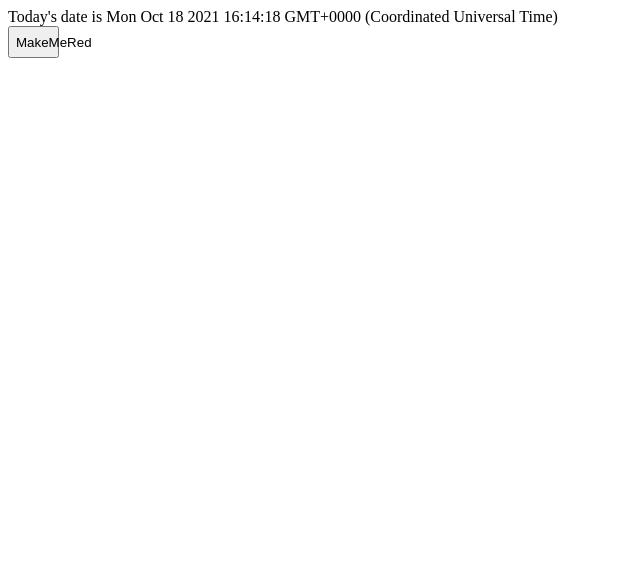
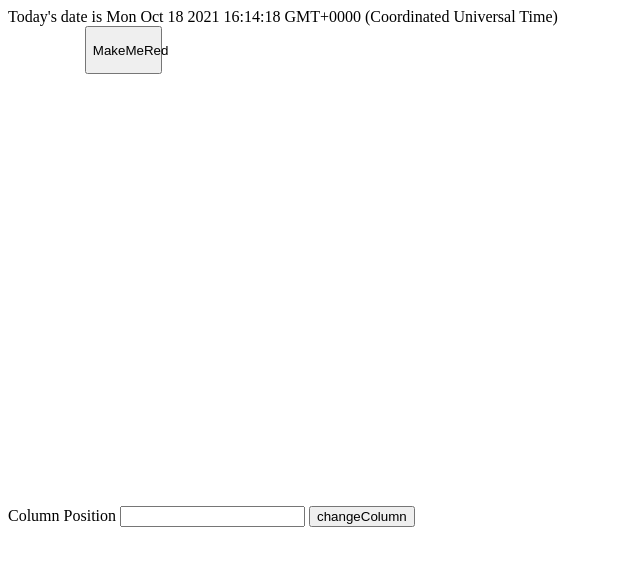
Before and after one commit to q4Zar/base_javascript, a plain HTML site: page index.html in a window 1280 px wide. Shown: the whole page, without its empty margins (0-640 px from the left). Drawn offline with Linux system fonts and the light colour scheme.

Commit message:
making it generic

```diff
--- a/index.html
+++ b/index.html
@@ -51,6 +51,18 @@
             }
         }
 
+        function changeColumn(id_bt, id_input_column) {
+            console.log(`${id_bt} ${id_input_column}`)
+            var bt = document.getElementById(id_bt)
+            var col = document.getElementById(id_input_column).value
+            console.log(col)
+            bt.setAttribute("style", `grid-column: ${col};`)
+        }
+
+        function changeRow(id) {
+            // change ROW ...
+        }
+
     </script>
     <!-- Ajout de contenu directement dans le html -->
     <!-- <h1>My Name is Bla_2</h1> -->
@@ -58,11 +70,14 @@
         <!-- <h6> Click on Button to transform date in red</h1> -->
         <button id="switchColorButton" onClick="switchColor()"> MakeMeRed </button>
     </div>
-    <!-- <br>
-    <div>
-        <label> Prenom </label>
-        <input type="text" id="prenom">
-    </div> -->
+
+    <div class="step2">
+        <label> Column Position </label>
+        <input id="columnGrid" type="number">
+        <button id="changeColumn" onClick="changeColumn(switchColorButton, columnGrid)"> changeColumn </button>
+        <!-- RAJOUTER MODIFICATION ROWS -->
+    </div>
+
 
 </body>
 </html>
--- a/style.css
+++ b/style.css
@@ -1,11 +1,15 @@
 
 div.step1 {
     display: grid;
-    grid-template-columns: repeat(10,4vw);
-    grid-template-rows: repeat(10,4vh);
+    grid-template-columns: repeat(10,6vw);
+    grid-template-rows: repeat(10,6vh);
 }
 
 h6 {
     background-color: blue;
     color: white;
 }
+
+#switchColorButton {
+    grid-column: 2;
+}
```
Also changed, not shown: 1 other file.
